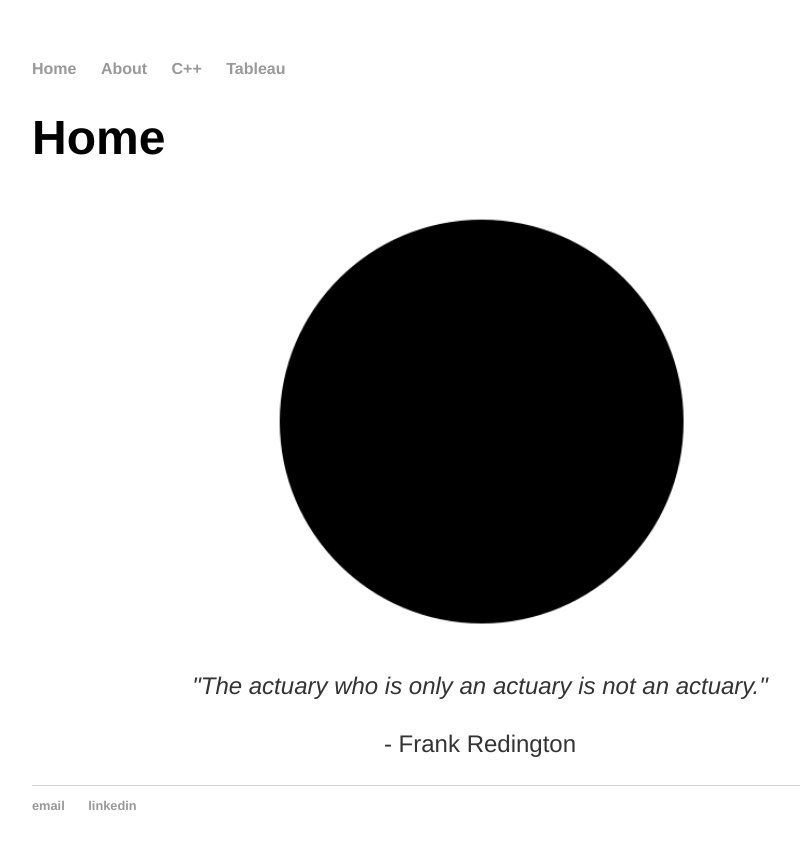
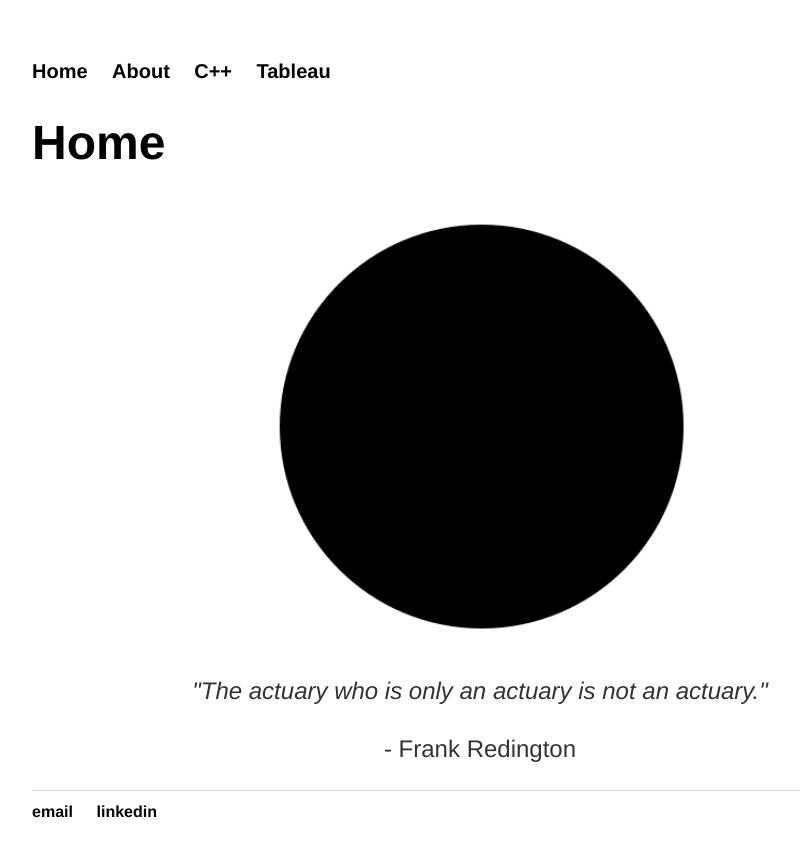
Before and after one commit to cchanzl/Lock-Screen, a Jekyll site: the page built from index.html, in a window 1280 px wide. Shown: the top 857 px of the page, without its empty margins (160-960 px from the left). Built offline with Jekyll 4.4.1, drawn with Linux system fonts in a browser that asks for light colours.

Commit message:
Update main.css

```diff
--- a/css/main.css
+++ b/css/main.css
@@ -16,8 +16,10 @@
 }
 
 a {
+    margin-top: 1rem;
+    font-size: 1.25em;
     text-decoration: none;
-    color: #999;
+    color: 	#000000;
 }
 
 a:hover {
```
